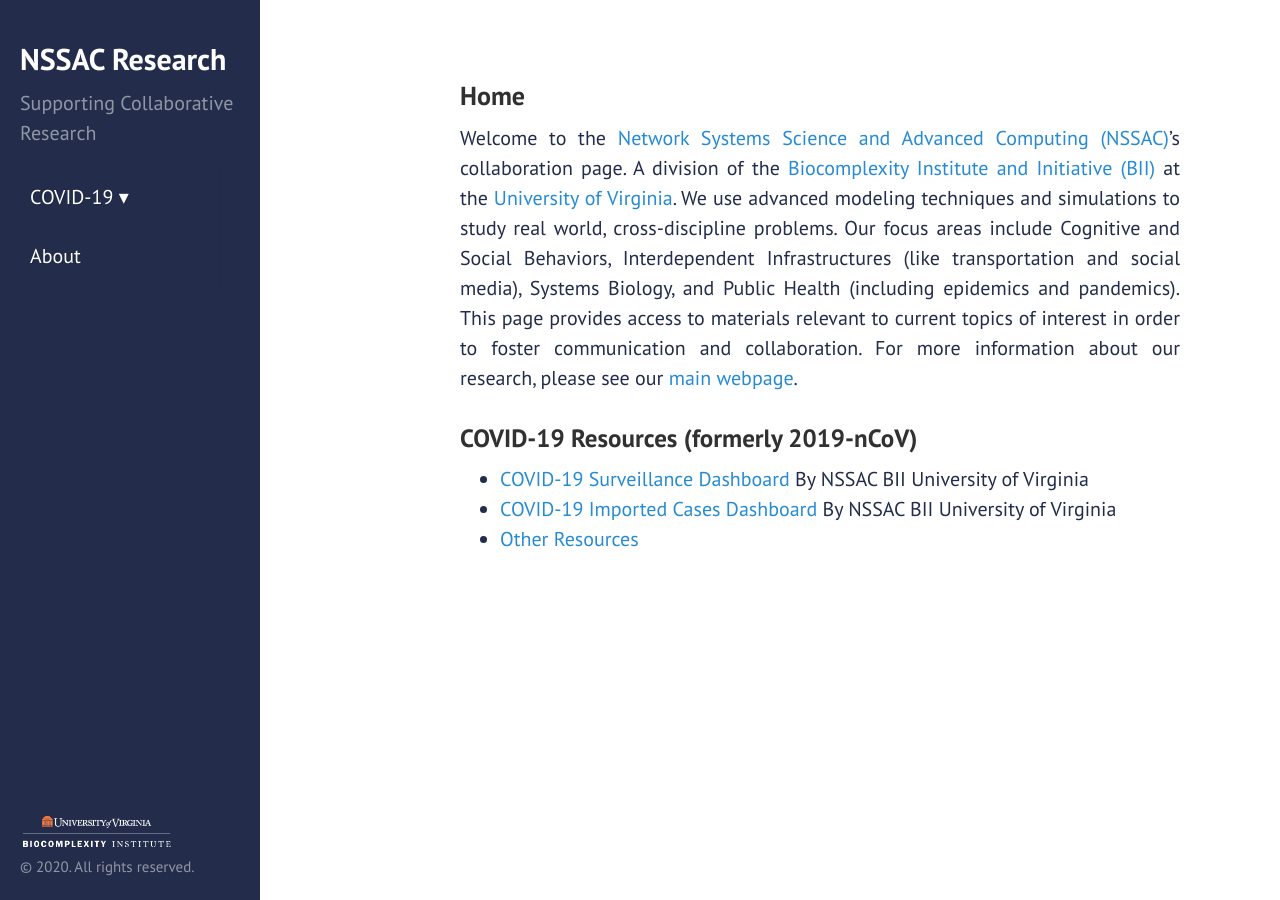
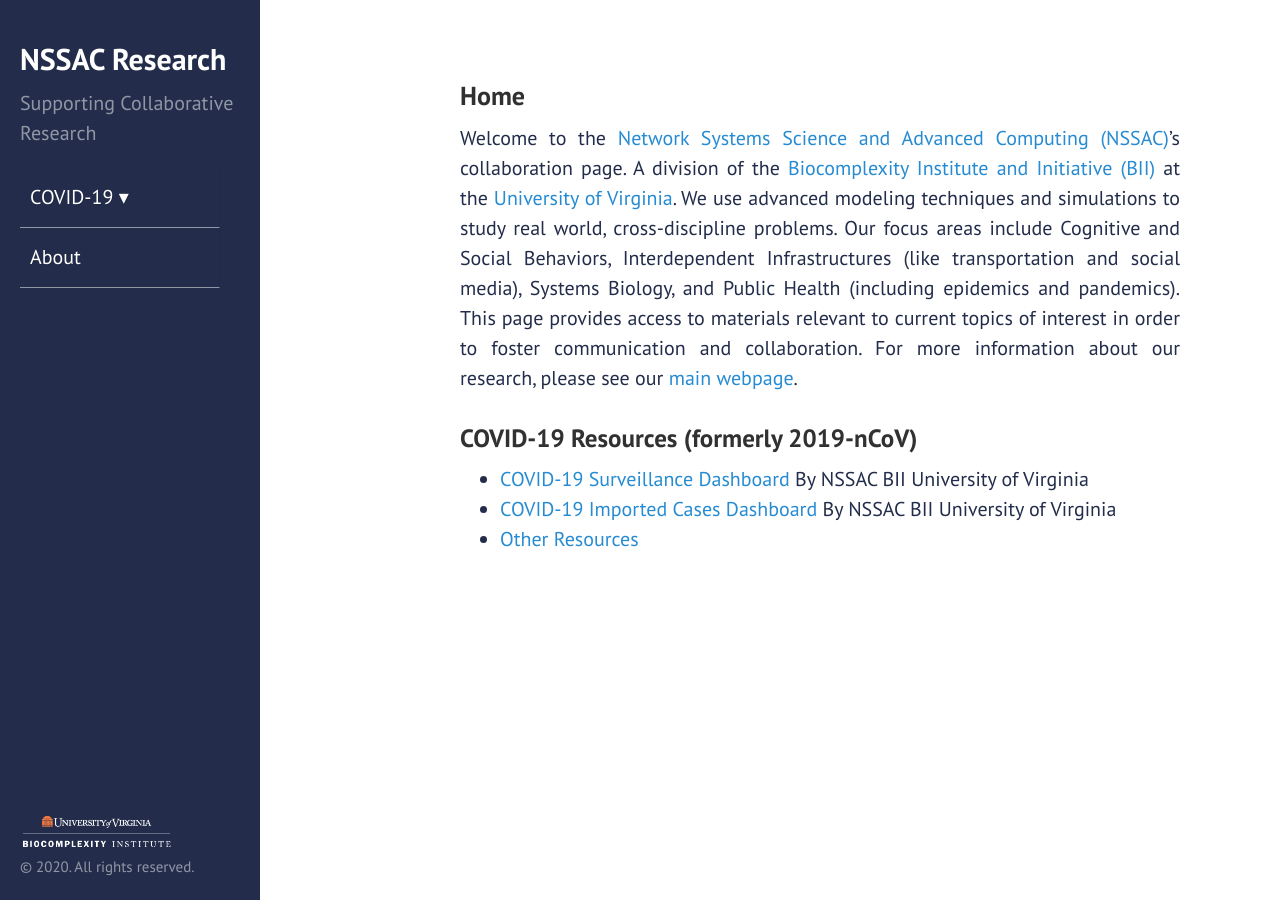
Before and after one commit to mehta-gaurav/mehta-gaurav.github.io, a Jekyll site: the page built from index.md, in a window 1280 px wide. Built offline with Jekyll 4.4.1, drawn with Linux system fonts in a browser that asks for light colours.

Commit message:
Update layout.css

```diff
--- a/public/css/layout.css
+++ b/public/css/layout.css
@@ -135,7 +135,7 @@
     #menu li {
         float: none;
         border-width: 0 1px 0 0;
-        //border-bottom: 0.5px groove white;
+        border-bottom: 0.4px groove rgba(255,255,255,.5);
 
     }
     #menu .sub-menu li {
@@ -149,7 +149,8 @@
         left: 0;
         //width: 12em;
         z-index: 3000;
-        //border-bottom: 0.5px groove white;
+        border-bottom: 0.4px groove rgba(255,255,255,.5);
+
 
     }
     /* #menu .sub-menu,
```
